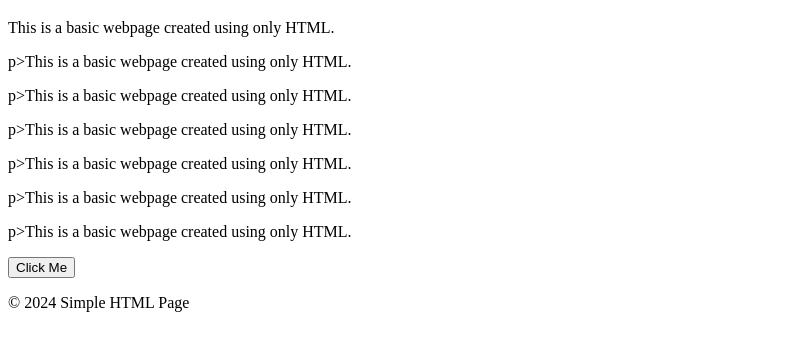
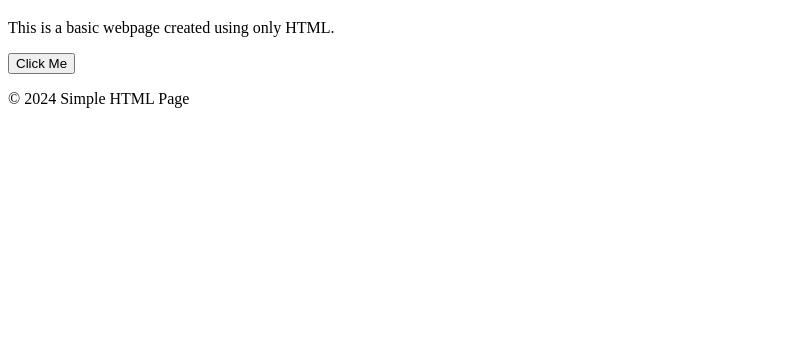
Before and after one commit to akash-gupta0/ci-cd-sample, a plain HTML site: page nginx-web-app/index.html in a window 1280 px wide. Shown: the part 61-412 px from the top of the page, without its empty margins (0-794 px from the left). Drawn offline with Linux system fonts and the light colour scheme.

Commit message:
Update index.html

```diff
--- a/nginx-web-app/index.html
+++ b/nginx-web-app/index.html
@@ -8,12 +8,7 @@
 <body>
     <h1>Welcome to My Simple HTML Page created by akash</h1>
     <p>This is a basic webpage created using only HTML.</p>
-    p>This is a basic webpage created using only HTML.</p>
-    p>This is a basic webpage created using only HTML.</p>
-    p>This is a basic webpage created using only HTML.</p>
-    p>This is a basic webpage created using only HTML.</p>
-    p>This is a basic webpage created using only HTML.</p>
-    p>This is a basic webpage created using only HTML.</p>
+
     <button onclick="alert('Hello, welcome to this page!')">Click Me</button>
     <footer>
         <p>&copy; 2024 Simple HTML Page</p>
```
